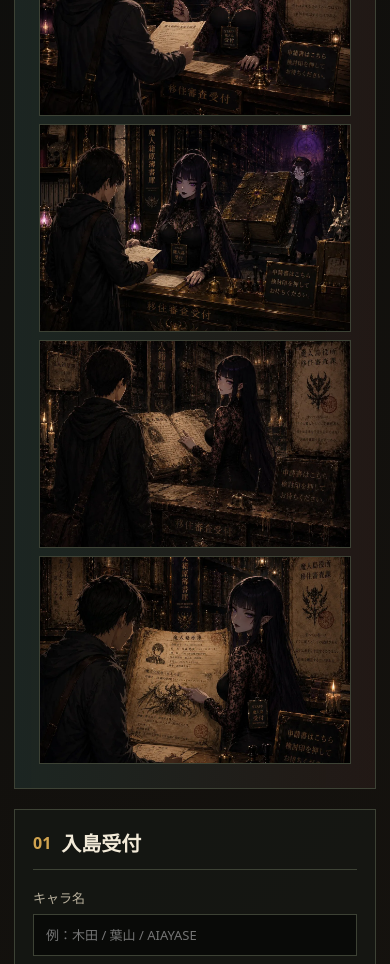
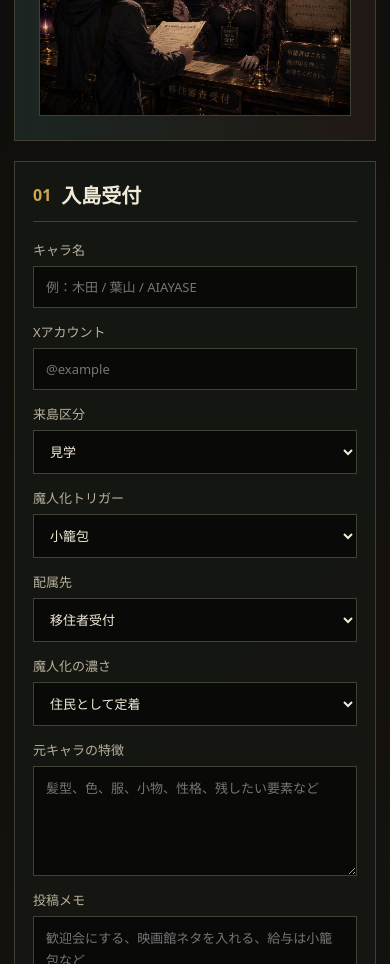
Before and after one commit to hideosuzuki2024fx-blip/majin-island-reception, a website: page public/reception.html in a window 390 px wide. Shown: the part 820-1784 px from the top of the page. Drawn offline with Linux system fonts and the light colour scheme.

Commit message:
Use single reception ledger image

```diff
--- a/public/reception.html
+++ b/public/reception.html
@@ -36,9 +36,6 @@
           </div>
           <div class="reception-gallery" aria-label="魔人島の移住者受付">
             <img src="./assets/reception-ledger-1.webp" alt="魔人島の移住審査受付">
-            <img src="./assets/reception-ledger-2.webp" alt="魔人簿の書庫">
-            <img src="./assets/reception-ledger-3.webp" alt="魔人簿に記される姿">
-            <img src="./assets/reception-ledger-4.webp" alt="魔人島の登録記録">
           </div>
         </section>
 
--- a/public/styles.css
+++ b/public/styles.css
@@ -445,9 +445,7 @@ h1 {
 }
 
 .reception-gallery {
-  display: grid;
-  grid-template-columns: repeat(2, minmax(0, 1fr));
-  gap: 8px;
+  display: block;
 }
 
 .reception-gallery img {
@@ -698,10 +696,6 @@ label {
     padding: 14px;
   }
 
-  .reception-gallery {
-    grid-template-columns: 1fr;
-  }
-
   .form {
     grid-template-columns: 1fr;
   }
```
Also changed, not shown: public/assets/reception-ledger-2.webp (deleted), public/assets/reception-ledger-3.webp (deleted), public/assets/reception-ledger-4.webp (deleted).
